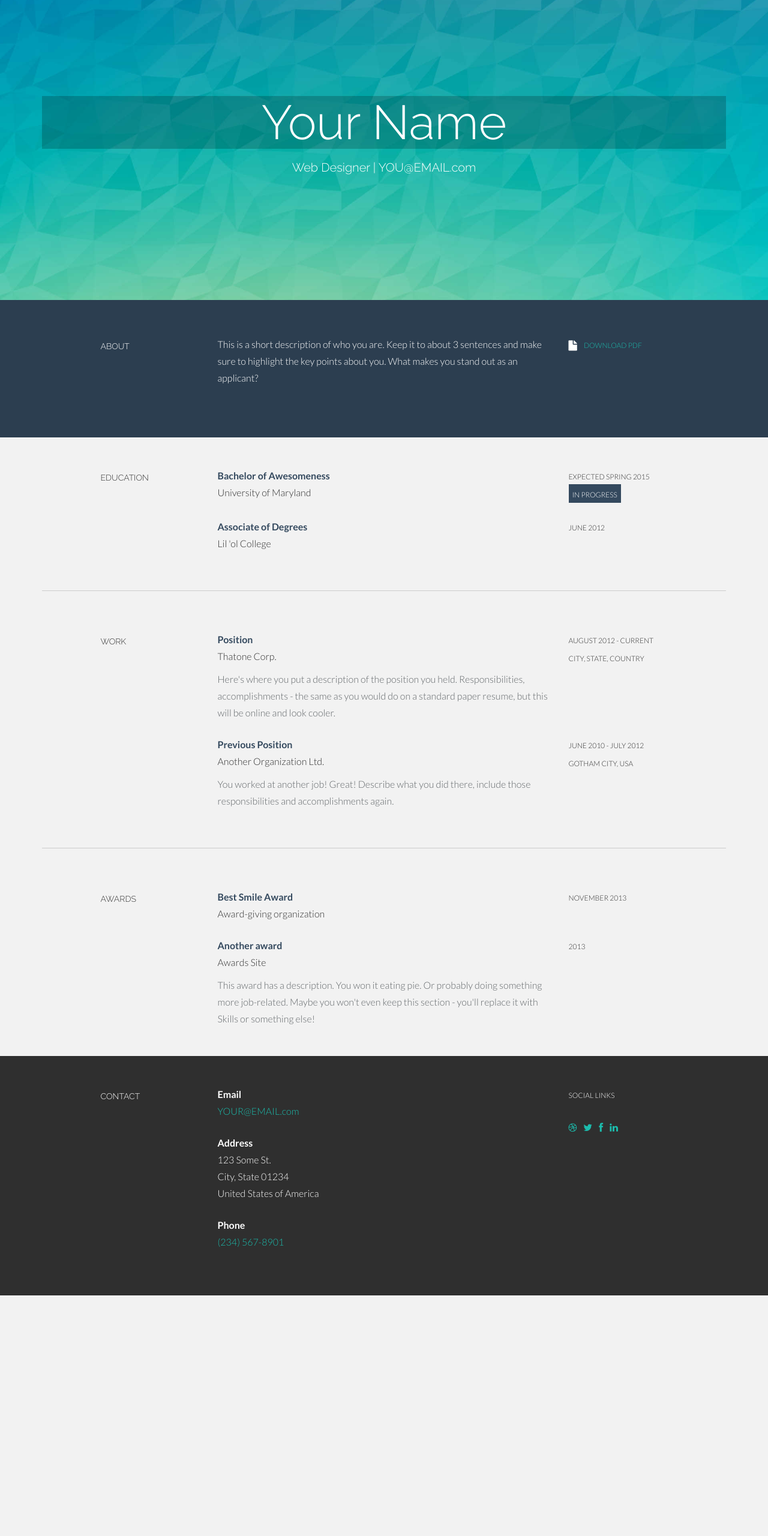
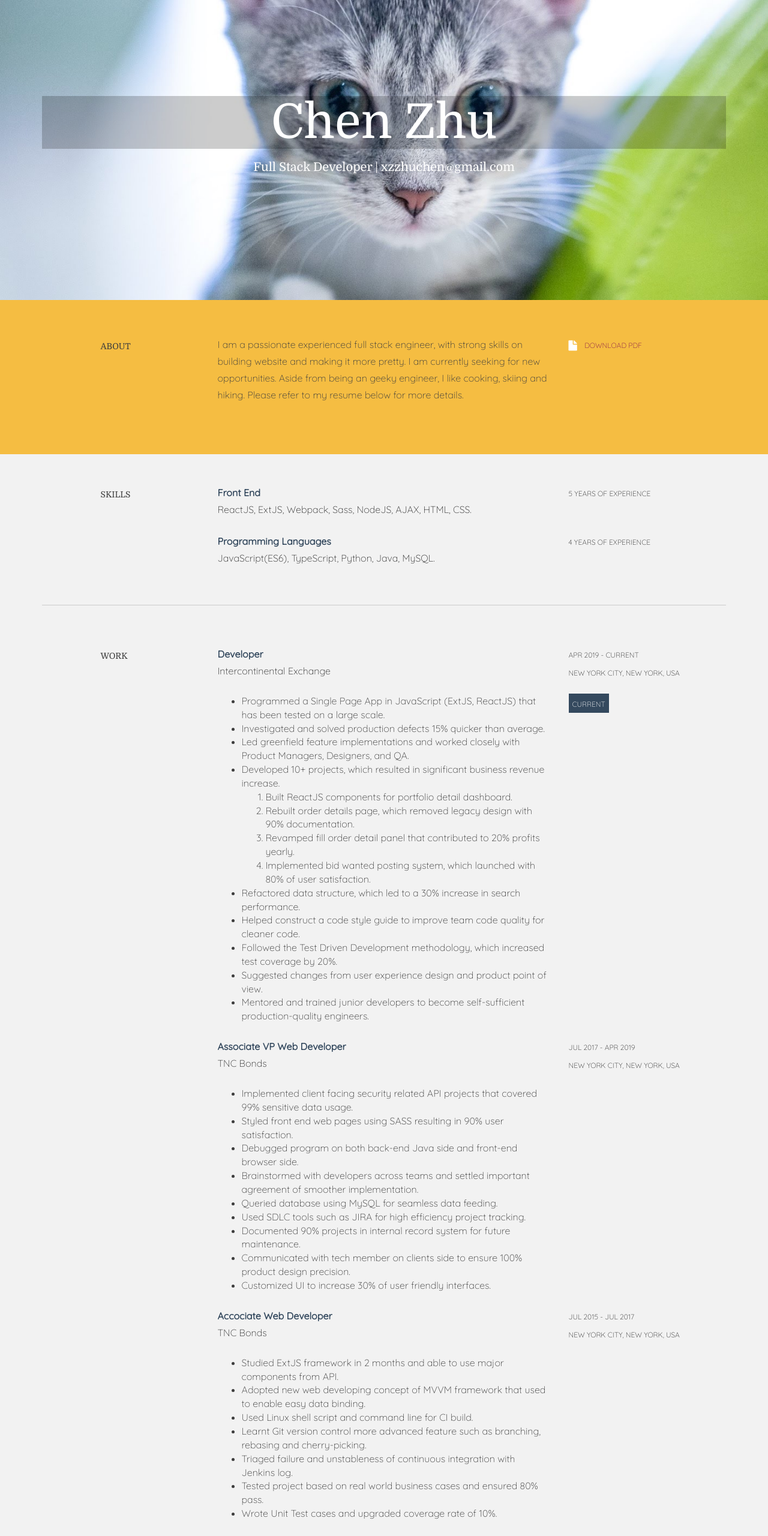
Before and after one commit to cz764/cz764.github.io, a plain HTML site: page index.html in a window 1280 px wide. Shown: the top 2560 px of the page at 60% size. Before the commit the page ends 2159 px from the top, so only its background shows below. Drawn offline with Linux system fonts and the light colour scheme.

Commit message:
A working CV

```diff
--- a/css/main.css
+++ b/css/main.css
@@ -1,9 +1,9 @@
 body {
   background-color: #f2f2f2;
-  font-family: "Lato"; /* OPTIONAL: Google Fonts - base font */
+  font-family: 'Quicksand', sans-serif; /* OPTIONAL: Google Fonts - base font */
   font-weight: 300;
   font-size: 16px;
-  color: #555;
+  color: #3D3D3D;
 
   -webkit-font-smoothing: antialiased;
   -webkit-overflow-scrolling: touch;
@@ -11,9 +11,9 @@ body {
 
 /* Titles */
 h1, h2, h3, h4, h5, h6 {
-  font-family: "Raleway"; /* OPTIONAL: Google Fonts - title font */
+  font-family: 'Domine', serif; /* OPTIONAL: Google Fonts - title font */
   font-weight: 300;
-  color: #333;
+  color: #3D3D3D;
 }
 
 /* Paragraph & Typographic */
@@ -28,7 +28,7 @@ p {
 
 /* Links */
 a {
-  color: #1CBCAD;
+  color: #85144b;
   word-wrap: break-word;
 
   -webkit-transition: color 0.1s ease-in, background 0.1s ease-in;
@@ -69,8 +69,8 @@ a:after {
 
 /* Header Wrap */
 .header {
-  background: #1CBCAD;
-  background: url(../images/header-bg.jpg) no-repeat center top;
+  background: #B10DC9;
+  background: url(../images/gongcha-1.jpg) no-repeat center top;
   padding-top:140px;
   text-align:center;
   background-attachment: relative;
@@ -106,14 +106,14 @@ a:after {
 
 /* About Wrap */
 .about {
-  background: #2c3e50;
+  background:#F5BD42;
   padding-top: 60px;
   padding-bottom: 60px;
   color: white;
 }
 
 .about h5, p {
-  color: white;
+  color: #3D3D3D;
 }
 
 .about i {
--- a/index.html
+++ b/index.html
@@ -1,17 +1,17 @@
 <!DOCTYPE html>
 <html lang="en">
  <head>
+
   <meta charset="utf-8">
   <meta name="viewport" content="width=device-width, initial-scale=1.0, maximum-scale=1.0, user-scalable=no">
   <!-- OPTIONAL: description -->
-    <meta name="description" content="">
+  <meta name="description" content="A detailed resume about chenzhu">
   <!-- OPTIONAL: author -->
-    <meta name="author" content="">
+  <meta name="author" content="chenzhu">
   <link rel="shortcut icon" href="favicon.ico">
   <link rel="apple-touch-icon" href="icon.png" />
 
-		<!-- EDIT: title -->
-    <title>My Awesome Resume</title>
+  <title>Chen Zhu | CV</title>
 
   <!-- Bootstrap core CSS -->
   <link href="css/bootstrap.css" rel="stylesheet">
@@ -21,86 +21,83 @@
   <link href="css/main.css" rel="stylesheet">
 
   <!-- OPTIONAL: Google Fonts (don't forget to edit main.css also) -->
-
-    <link href='//fonts.googleapis.com/css?family=Lato:300,400,700,300italic,400italic' rel='stylesheet' type='text/css'>
-    <link href='//fonts.googleapis.com/css?family=Raleway:400,300,700' rel='stylesheet' type='text/css'>
-
+  <!-- <link href='//fonts.googleapis.com/css?family=Lato:300,400,700,300italic,400italic' rel='stylesheet' type='text/css'>
+  <link href='//fonts.googleapis.com/css?family=Raleway:400,300,700' rel='stylesheet' type='text/css'> -->
+  <link href="https://fonts.googleapis.com/css2?family=Domine&family=Quicksand:wght@300;400&display=swap" rel="stylesheet">
 
   <!-- HTML5 shim and Respond.js IE8 support of HTML5 elements and media queries -->
   <!--[if lt IE 9]>
     <script src="js/html5shiv.js"></script>
     <script src="js/respond.min.js"></script>
   <![endif]-->
+
  </head>
-
  <body>
 
-	<div id="header" class="header">
+
+
+   <div class="header" id="headerwrap">
      <div class="container">
        <div class="row centered">
          <div class="col-lg-12">
-					<!-- EDIT: name -->
-					<h1>Your Name</h1>
-					<!-- EDIT: title | email -->
-					<h3>Web Designer | <a href="mailto:YOU@EMAIL.com" target="_blank">YOU@EMAIL.com</a></h3>
-				</div><!--/.col-lg-12 -->
-			</div><!--/.row -->
-		</div><!--/.container -->
-	</div><!--/.header -->
-
+           <h1 class="animated fadeInUp">Chen Zhu</h1>
+           <h3>Full Stack Developer |
+            <a href="mailto:xzzhuchen@gmail.com">xzzhuchen@gmail.com</a>
+           </h3>
+         </div><!--/.col-lg-12-->
+       </div><!--/.row-->
+     </div><!--/.container-->
+   </div><!--/.#headerwrap-->
 
    <section id="about" name="about"></section>
    <div class="about">
      <div class="container">
        <div class="row">
-
          <div class="col-lg-2 col-lg-offset-1">
            <h5>ABOUT</h5>
          </div>
          <div class="col-lg-6">
-					<!-- EDIT: about -->
-					<p>This is a short description of who you are. Keep it to about 3 sentences and make sure to highlight the key points about you. What makes you stand out as an applicant?</p>
+  <p>I am a passionate experienced full stack engineer, with strong skills on building website and making it more pretty.
+    I am currently seeking for new opportunities.
+    Aside from being an geeky engineer, I like cooking, skiing and hiking. Please refer to my resume below for more details.</p>
   </div>
          <div class="col-lg-3">
-					<!-- EDIT: download link -->
-					<p><a href="my-resume.pdf" target="_blank"><i class="icon-file"></i> <sm>DOWNLOAD PDF</sm></a></p>
+           <p><a href="resume/my-resume.pdf"><i class="icon-file"></i> <sm>DOWNLOAD PDF</sm></a></p>
          </div>
 
-			</div><!--/.row -->
-		</div><!--/.container -->
-	</div><!--/ #intro -->
-
+       </div><!--/.row-->
+     </div><!--/.container-->
+   </div><!--/ #intro-->
 
    <section id="resume" name="resume"></section>
-	<!-- EDUCATION SECTION -->
+	<!-- SKILL SECTION -->
 	<div class="container desc">
 		<div class="row">
 
 				<div class="col-lg-2 col-lg-offset-1">
-					<h5>EDUCATION</h5>
+					<h5>SKILLS</h5>
 				</div>
 				<!-- EDIT: education line 1 -->
 				<div class="col-lg-6">
-					<p><t>Bachelor of Awesomeness</t><br/>
-						University of Maryland
-						<!--<br/><i>Extra info here</i>-->
+					<p><t>Front End</t><br/>
+						ReactJS, ExtJS, Webpack, Sass, NodeJS, AJAX, HTML, CSS.
+						<!-- <br/><i>Aug. 2013 - May. 2015/i> -->
 					</p>
 				</div>
 				<div class="col-lg-3">
-					<p><sm>Expected SPRING 2015</sm><br/>
-					<imp><sm>IN PROGRESS</sm></imp>
+					<p><sm>5 years of experience</sm><br/>
 					</p>
 				</div>
 
 				<!-- EDIT: education line 2 -->
 				<div class="col-lg-6 col-lg-offset-3">
-					<p><t>Associate of Degrees </t><br/>
-						 Lil 'ol College
+					<p><t>Programming Languages</t><br/>
+            JavaScript(ES6), TypeScript, Python, Java, MySQL.
 						<!--<br/><i>Extra info here</i>-->
 					</p>
 				</div>
 				<div class="col-lg-3">
-					<p><sm>JUNE 2012</sm></p>
+					<p><sm>4 years of experience</sm></p>
 				</div>
 
 		</div><!--/.row -->
@@ -117,65 +114,165 @@
             </div>
             <!-- EDIT: work line 1 -->
             <div class="col-lg-6">
-					<p class="tight"><t>Position </t><br/>
-						Thatone Corp. <br/>
+                <p class="tight"><t>Developer </t><br/>
+                    Intercontinental Exchange <br/>
                 </p>
-					<p><more>Here's where you put a description of the position you held. Responsibilities, accomplishments - the same as you would do on a standard paper resume, but this will be online and look cooler.</more></p>
+                <p><more>
+            <ul>
+              <li>Programmed a Single Page App in JavaScript (ExtJS, ReactJS) that has been tested on a large scale.</li>
+              <li>Investigated and solved production defects 15% quicker than average.</li>
+              <li>Led greenfield feature implementations and worked closely with Product Managers, Designers, and QA.</li>
+              <li>Developed 10+ projects, which resulted in significant business revenue increase.</li>
+              <ol>
+                <li>Built ReactJS components for portfolio detail dashboard.</li>
+                <li>Rebuilt order details page, which removed legacy design with 90% documentation.</li>
+                <li>Revamped fill order detail panel that contributed to 20% profits yearly.</li>
+                <li>Implemented bid wanted posting system, which launched with 80% of user satisfaction.</li>
+              </ol>
+              <li>Refactored data structure, which led to a 30% increase in search performance.</li>
+              <li>Helped construct a code style guide to improve team code quality for cleaner code.</li>
+              <li>Followed the Test Driven Development methodology, which increased test coverage by 20%.</li>
+              <li>Suggested changes from user experience design and product point of view.</li>
+              <li>Mentored and trained junior developers to become self-sufficient production-quality engineers.</li>
+            </ul>
+          </more></p>
 				</div>
 				<div class="col-lg-3">
-					<p><sm>AUGUST 2012 - CURRENT <br />
-					CITY, STATE, COUNTRY</sm></p>
+					<p><sm>Apr 2019 - Current <br />
+          New York City, New York, USA</sm></p>
+          <imp><sm>CURRENT</sm></imp>
 				</div>
 
 				<!-- EDIT: work line 2-->
 				<div class="col-lg-6 col-lg-offset-3">
-					<p class="tight"><t>Previous Position</t><br/>
-						Another Organization Ltd. <br/>
+					<p class="tight"><t>Associate VP Web Developer</t><br/>
+						TNC Bonds <br/>
 					</p>
-					<p><more>You worked at another job! Great! Describe what you did there, include those responsibilities and accomplishments again.</more></p>
+					<p><more>
+            <ul>
+              <li>Implemented client facing security related API projects that covered 99% sensitive data usage.</li>
+              <li>Styled front end web pages using SASS resulting in 90% user satisfaction.</li>
+              <li>Debugged program on both back-end Java side and front-end browser side.</li>
+              <li>Brainstormed with developers across teams and settled important agreement of smoother implementation.</li>
+              <li>Queried database using MySQL for seamless data feeding.</li>
+              <li>Used SDLC tools such as JIRA for high efficiency project tracking.</li>
+              <li>Documented 90% projects in internal record system for future maintenance.</li>
+              <li>Communicated with tech member on clients side to ensure 100% product design precision.</li>
+              <li>Customized UI to increase 30% of user friendly interfaces.</li>
+            </ul>
+          </more></p>
 				</div>
 				<div class="col-lg-3">
-					<p><sm>JUNE 2010 - JULY 2012 <br />
-					GOTHAM CITY, USA</sm></p>
+					<p><sm>Jul 2017 - Apr 2019 <br />
+            New York City, New York, USA</sm></p>
+        </div>
+
+        <!-- EDIT: work line 3-->
+				<div class="col-lg-6 col-lg-offset-3">
+					<p class="tight"><t>Accociate Web Developer</t><br/>
+						TNC Bonds <br/>
+					</p>
+					<p><more>
+            <ul>
+              <li>Studied ExtJS framework in 2 months and able to use major components from API.</li>
+              <li>Adopted new web developing concept of MVVM framework that used to enable easy data binding.</li>
+              <li>Used Linux shell script and command line for CI build.</li>
+              <li>Learnt Git version control more advanced feature such as branching, rebasing and cherry-picking.</li>
+              <li>Triaged failure and unstableness of continuous integration with Jenkins log.</li>
+              <li>Tested project based on real world business cases and ensured 80% pass.</li>
+              <li>Wrote Unit Test cases and upgraded coverage rate of 10%.</li>
+            </ul>
+          </more></p>
+				</div>
+				<div class="col-lg-3">
+					<p><sm>Jul 2015 - Jul 2017 <br />
+            New York City, New York, USA</sm></p>
 				</div>
 		</div><!--/.row -->
 		<br>
 		<hr>
 	</div><!--/.container -->
 
-
-	<!-- AWARDS SECTION -->
+	<!-- PROJECTS SECTION -->
 	<div class="container desc">
 		<div class="row">
+
 				<div class="col-lg-2 col-lg-offset-1">
-					<h5>AWARDS</h5>
+					<h5>PROJECTS</h5>
 				</div>
-
-				<!-- EDIT: awards line 1-->
+				<!-- EDIT: projects line 1 -->
 				<div class="col-lg-6">
-					<p><t>Best Smile Award</t><br/>
-						Award-giving organization<br/>
+                    <p><t>ReactJS</t><br/>
+                        Intercontinental Exchange<br>
+                        <ul>
+                        <li>Built ReactJS components for portfolio detail dashboard.</li>
+                        </ul>
+                        <br/>
 					</p>
 				</div>
 				<div class="col-lg-3">
-					<p><sm>NOVEMBER 2013</sm></p>
+					<p><sm>Apr 2019 - Current</sm><br/>
+				    </p>
                 </div>
-
-				<!-- EDIT: awards line 2-->
+                <!-- EDIT: projects line 2 -->
 				<div class="col-lg-6 col-lg-offset-3">
-					<p class="tight"><t>Another award</t><br/>
-						Awards Site
+                    <p><t>ExtJS</t><br/>
+                        TMC Bonds
+                        <ul>
+                            <li>Rebuilt order details page, which removed legacy design with 90% documentation.</li>
+                            <li>Revamped fill order detail panel that contributed to 20% profits yearly.</li>
+                            <li>Implemented bid wanted posting system, which launched with 80% of user satisfaction.</li>
+                        </ul>
 					</p>
-					<p><more>This award has a description. You won it eating pie. Or probably doing something more job-related. Maybe you won't even keep this section - you'll replace it with Skills or something else!</more></p>
 				</div>
 				<div class="col-lg-3">
-					<p><sm>2013</sm></p>
+					<p><sm>Jul 2017 - Apr 2019</sm><br/>
+				    </p>
 				</div>
 
 		</div><!--/.row -->
 		<br>
+		<hr>
 	</div><!--/.container -->
 
+
+	<!-- EDUCATION SECTION -->
+	<div class="container desc">
+		<div class="row">
+
+				<div class="col-lg-2 col-lg-offset-1">
+					<h5>EDUCATION</h5>
+				</div>
+				<!-- EDIT: education line 1 -->
+				<div class="col-lg-6">
+					<p><t>Master of Information Systems</t><br/>
+            New York University<br/>
+            <i>Top 10%</i>
+					</p>
+				</div>
+				<div class="col-lg-3">
+					<p><sm>Aug 2013 - May 2015</sm><br/>
+          <!-- <imp><sm>Graduated</sm></imp> -->
+
+					</p>
+				</div>
+
+				<!-- EDIT: education line 2 -->
+				<div class="col-lg-6 col-lg-offset-3">
+					<p><t>Bachelor of Science in Information Systems</t><br/>
+						 Renmin University of China<br/>
+            <i>Top 5%</i>
+					</p>
+				</div>
+				<div class="col-lg-3">
+					<p><sm>Sep 2009 - May 2013</sm></p>
+				</div>
+
+		</div><!--/.row -->
+		<br>
+		<hr>
+	</div><!--/.container -->
+</body>
 
 <section id="contact" name="contact"></section>
 	<!--FOOTER DESCRIPTION -->
@@ -188,33 +285,25 @@
 				</div>
 				<!-- EDIT: email -->
 				<div class="col-lg-6">
-					<p><t>Email</t><br/>
-						<a href="mailto:YOUR@EMAIL.com" target="_blank" class="mail">YOUR@EMAIL.com</a> <br/>
-					</p>
+					<!-- <p><t>Email</t><br/>
+						<a href="mailto:xzzhuchen@gmail.com" class="mail">xzzhuchen@gmail.com</a> <br/>
+					</p> -->
 					<!-- EDIT: address -->
-					<p><t>Address</t><br/>
-						123 Some St. <br/>
-						City, State 01234 <br/>
-						United States of America<br/>
-					</p>
-					<!-- EDIT: phone number -->
-					<p><t>Phone</t><br/>
-						<a href="tel:2345678901" class="tel">(234) 567-8901</a> <br/>
-					</p>
+
 				</div>
 				<div class="col-lg-3">
 					<p><sm>SOCIAL LINKS</sm></p>
 					<p>
 						<!-- EDIT: Social Links. Replace # with your URL for each -->
-						<a href="#" target="_blank"><i class="icon-dribbble"></i></a>
-						<a href="#" target="_blank"><i class="icon-twitter"></i></a>
-						<a href="#" target="_blank"><i class="icon-facebook"></i></a>
-						<a href="#" target="_blank"><i class="icon-linkedin"></i></a>
-						<!--<a href="#" target="_blank"><i class="icon-github"></i></a>-->
+						<a href="#"><i class="icon-github"></i></a>
+						<a href="#"><i class="icon-twitter"></i></a>
+						<a href="#"><i class="icon-facebook"></i></a>
+						<a href="#"><i class="icon-linkedin"></i></a>
+						<!--<a href="#"><i class="icon-github"></i></a>-->
 					</p>
 				</div>
 			</div><!--/.row -->
 		</div><!--/.container -->
   </div><!--/ #footer -->
-  </body>
+
 </html>
```
Also changed, not shown: resume/index.html (deleted, +0 -42 lines), template_index.html (added, +220 -0 lines), images/gongcha-1.jpg (added), images/header-bg-2.jpg (deleted), images/header-bg.jpg (deleted), 1 other file. Lines whose indentation alone changed are shown as unchanged.
